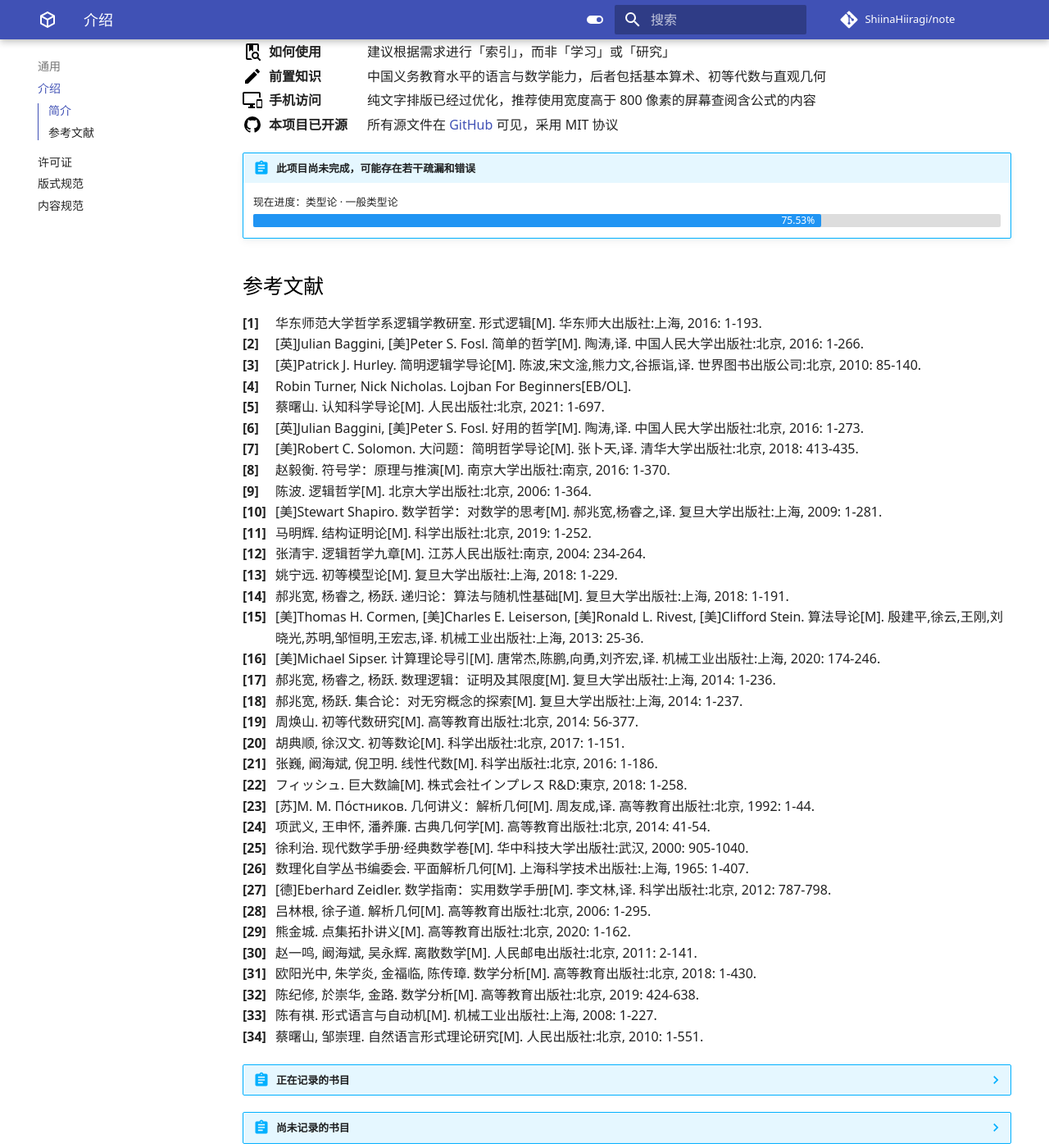
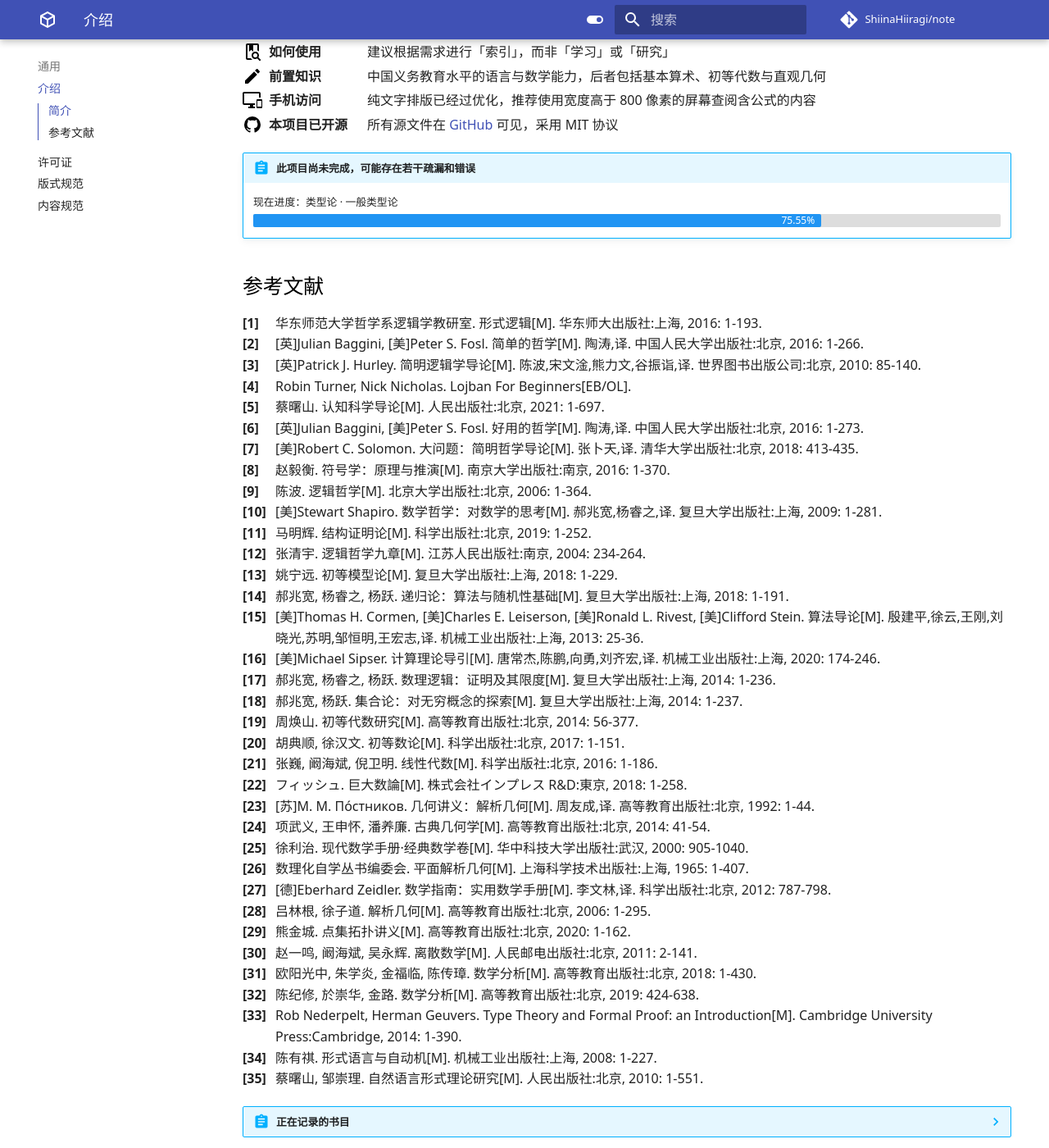
Before and after one commit to ShiinaHiiragi/note, an MkDocs documentation site: the page built from docs/index.md, in a window 1280 px wide and 1400 px high, scrolled down 261 px. Shown: the whole window at 82% size. Built offline with MkDocs 1.6.1 and Material for MkDocs 9.7.7, drawn with Linux system fonts in a browser that asks for light colours; comment, search, counter and statistics services are not loaded.

Commit message:
start type

```diff
--- a/docs/index.md
+++ b/docs/index.md
@@ -389,7 +389,7 @@
         locate: "Cambridge",
         year: 2014,
         page: [1, 390],
-        plot: 0
+        plot: 1
     },
     {
         author: ["陈有祺"],
--- a/mkdocs.yml
+++ b/mkdocs.yml
@@ -161,6 +161,8 @@
       - 2 微分法: anly/princ/diff.md
       - 3 积分法: anly/princ/int.md
   - 语言学:
+    - 一、类型论:
+      - 1 一般类型论: lang/type/gen.md
     - 二、形式语言:
       - 1 形式文法与自动机: lang/formal/gr.md
     - 三、自然语言:
```
Also changed, not shown: docs/intro/norm.md (+8 -7 lines), docs/lang/type/gen.md (added, +5 -0 lines).
